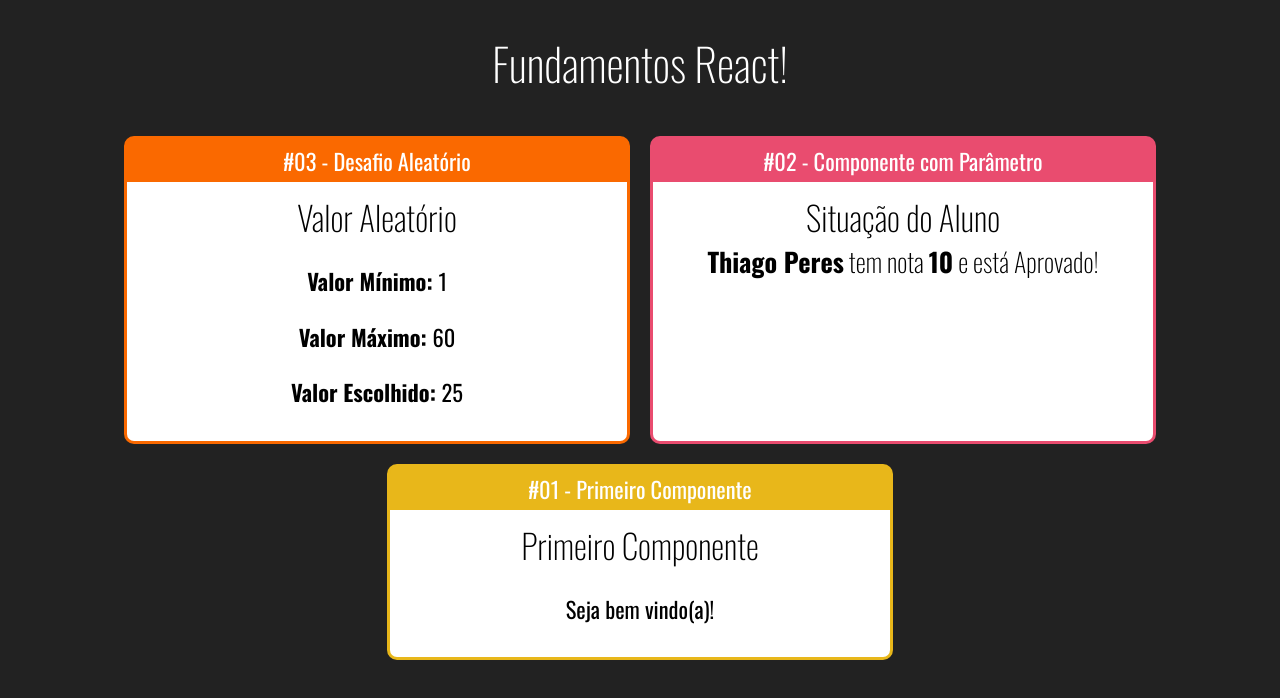
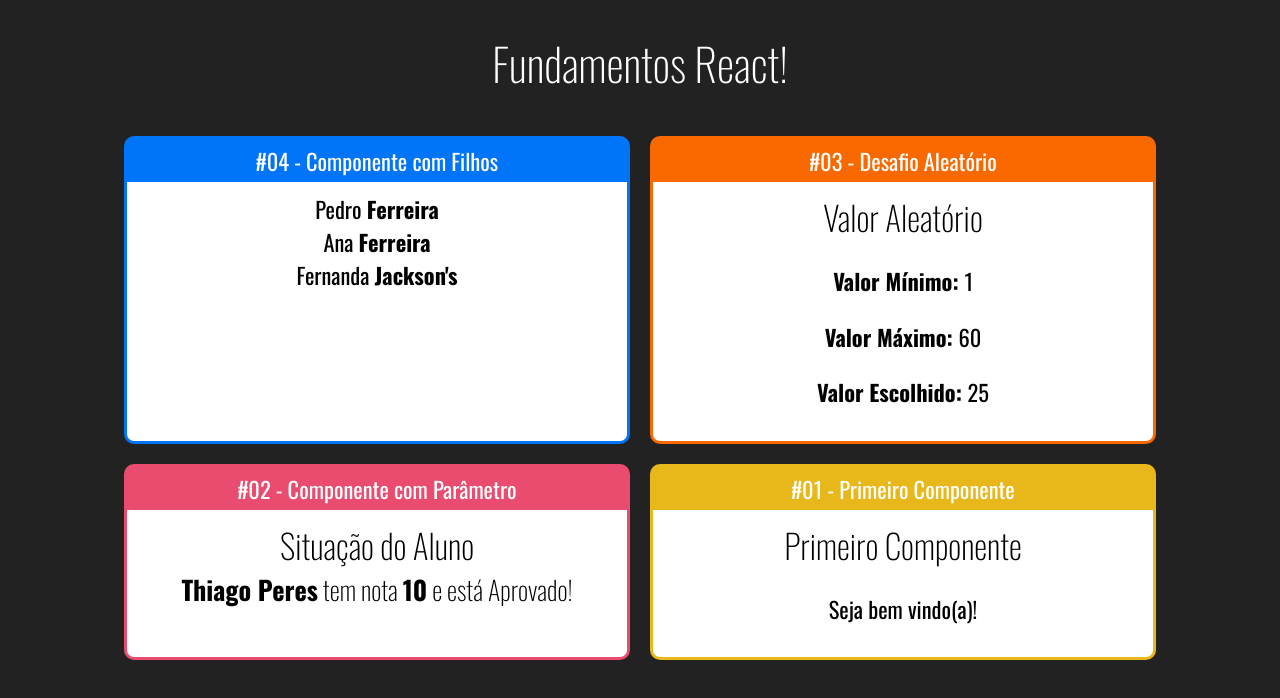
Before and after one commit to thiagoperest/fundamentos-react, a React (Create React App) app: page / in a window 1280 px wide. Shown: the top 698 px of the page. Built offline with nearby package versions, Linux system fonts and the light colour scheme.

Commit message:
Componentes Filho #01

```diff
--- a/src/App.jsx
+++ b/src/App.jsx
@@ -5,6 +5,7 @@
 import Aleatorio from "./components/basicos/Aleatorio";
 import Primeiro from "./components/basicos/Primeiro";
 import ComParametro from "./components/basicos/ComParametro";
+import Familia from "./components/basicos/Familia";
 
 // eslint-disable-next-line import/no-anonymous-default-export
 export default () => {
@@ -13,6 +14,10 @@
       <h1>Fundamentos React!</h1>
 
       <div className="Cards">
+        <Card titulo="#04 - Componente com Filhos" color="#0075FA">
+          <Familia sobrenome="Ferreira"/>
+        </Card>
+
         <Card titulo="#03 - Desafio Aleatório" color="#FA6900">
           <Aleatorio min={1} max={60} />
         </Card>
--- /dev/null
+++ b/src/components/basicos/Familia.jsx
@@ -0,0 +1,13 @@
+import React from "react";
+import FamiliaMembro from "./FamiliaMembro";
+
+// eslint-disable-next-line import/no-anonymous-default-export
+export default props => {
+    return(
+        <div>
+            <FamiliaMembro nome="Pedro" sobrenome={props.sobrenome}/>
+            <FamiliaMembro nome="Ana" {...props}/>
+            <FamiliaMembro nome="Fernanda" sobrenome="Jackson's"/>
+        </div>
+    )
+}
--- /dev/null
+++ b/src/components/basicos/FamiliaMembro.jsx
@@ -0,0 +1,6 @@
+import React from "react";
+
+// eslint-disable-next-line import/no-anonymous-default-export
+export default (props) => {
+  return <div>{props.nome} <strong>{props.sobrenome}</strong></div>;
+};
```
